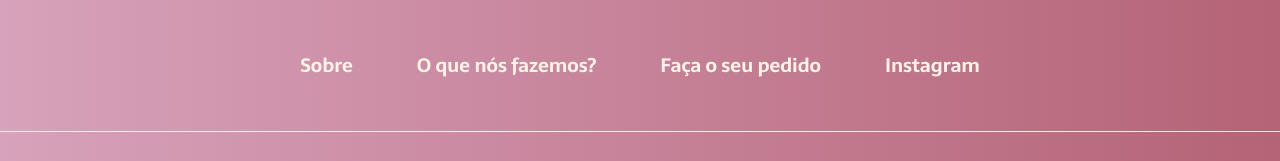
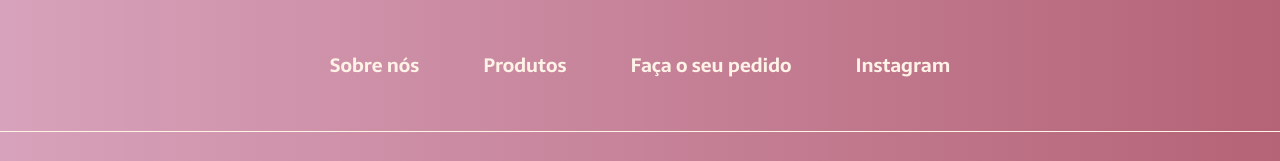
Before and after one commit to DoceVidaBrigaderia/LeticiaSalviano, a plain HTML site: page index.html in a window 1280 px wide. Shown: the top 161 px of the page. Drawn offline with Linux system fonts and the light colour scheme.

Commit message:
Update index.html

```diff
--- a/index.html
+++ b/index.html
@@ -13,13 +13,13 @@
 <body>
     <header>
         <nav class="mobile">
-            <a href="#sobre">Sobre</a>
-            <a href="#fazemos">O que nós fazemos?</a>
+            <a href="#sobre">Sobre nós</a>
+            <a href="#fazemos">Produtos</a>
             <a href="https://www.instagram.com/docevidabrigaderia/" target="_blank">Instagram</a>
         </nav>
         <nav class="pc">
-            <a href="#sobre">Sobre</a>
-            <a href="#fazemos">O que nós fazemos?</a>
+            <a href="#sobre">Sobre nós</a>
+            <a href="#fazemos">Produtos</a>
             <a href="https://api.whatsapp.com/send?phone=5581994150374" target="_blank">Faça o seu pedido</a>
             <a href="https://www.instagram.com/docevidabrigaderia/" target="_blank">Instagram</a>
         </nav>
```
